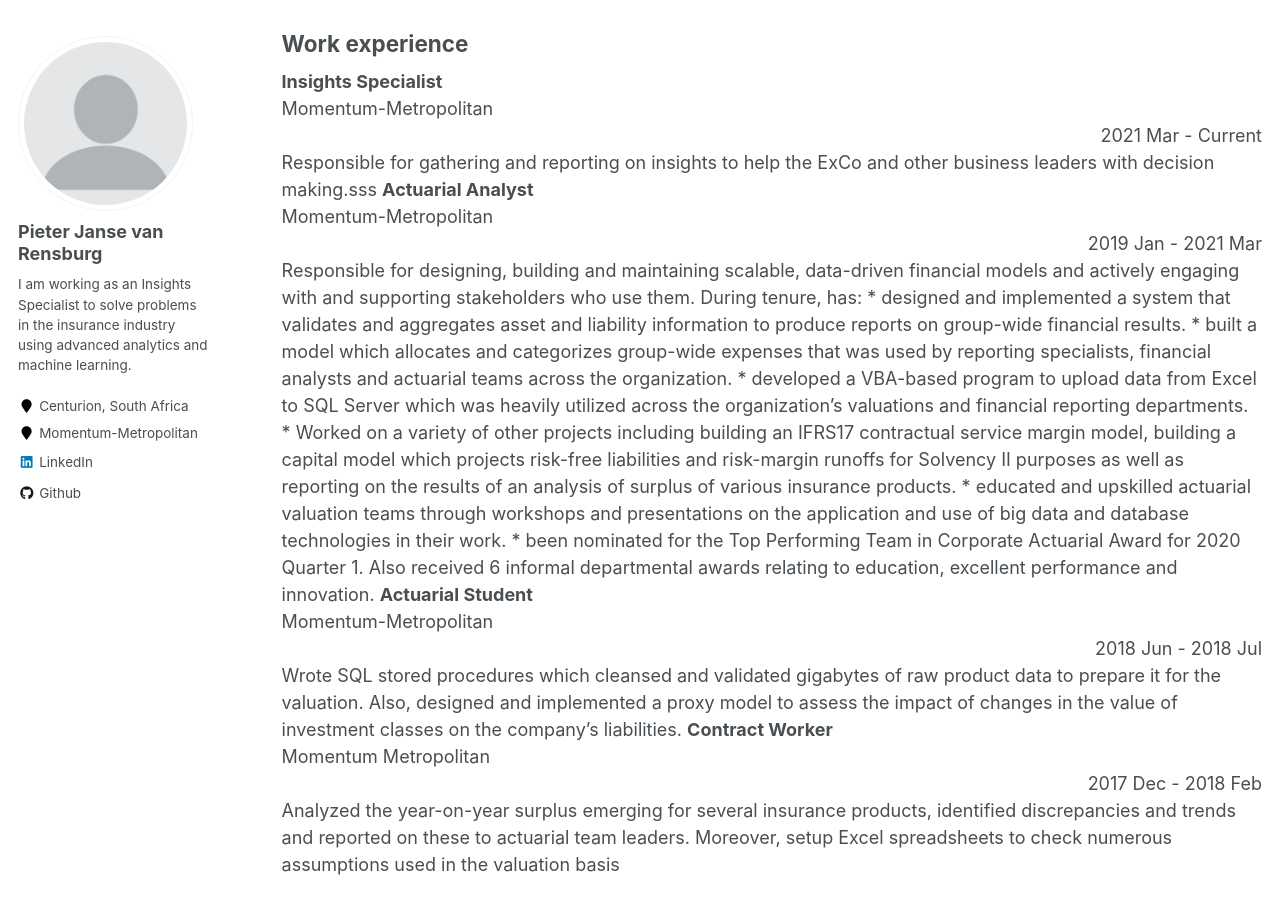
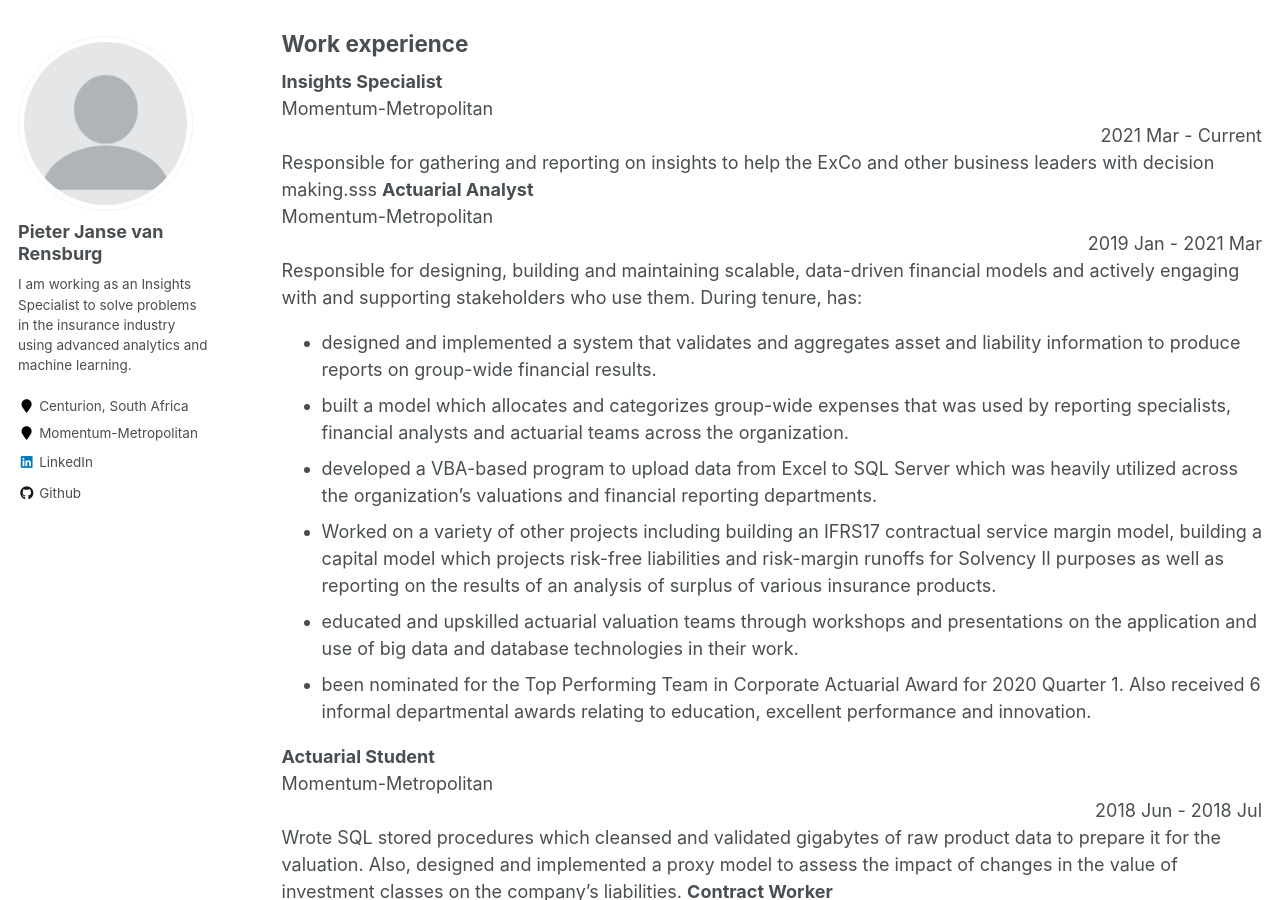
Before and after one commit to Pieter07/my-website, a Jekyll site: the page built from _pages/cv.html, in a window 1280 px wide and 900 px high, scrolled down 654 px. Built offline with Jekyll 4.4.1, drawn with Linux system fonts in a browser that asks for light colours.

Commit message:
Updated curriculum vitae html file.

```diff
--- a/_pages/cv.html
+++ b/_pages/cv.html
@@ -35,19 +35,21 @@ Momentum-Metropolitan <div style="text-align: right">2019 Jan - 2021 Mar</div>
 
 Responsible for designing, building and maintaining scalable, data-driven financial models and actively engaging with and
 supporting stakeholders who use them. During tenure, has:
-* designed and implemented a system that validates and aggregates asset and liability information to produce reports
-on group-wide financial results.
-* built a model which allocates and categorizes group-wide expenses that was used by reporting specialists, financial
-analysts and actuarial teams across the organization.
-* developed a VBA-based program to upload data from Excel to SQL Server which was heavily utilized across the
-organization’s valuations and financial reporting departments.
-* Worked on a variety of other projects including building an IFRS17 contractual service margin model, building a
-capital model which projects risk-free liabilities and risk-margin runoffs for Solvency II purposes as well as reporting
-on the results of an analysis of surplus of various insurance products.
-* educated and upskilled actuarial valuation teams through workshops and presentations on the application and use
-of big data and database technologies in their work.
-* been nominated for the Top Performing Team in Corporate Actuarial Award for 2020 Quarter 1. Also received 6
-informal departmental awards relating to education, excellent performance and innovation.
+<ul>
+  <li>designed and implemented a system that validates and aggregates asset and liability information to produce reports
+    on group-wide financial results.</li>
+  <li>built a model which allocates and categorizes group-wide expenses that was used by reporting specialists, financial
+    analysts and actuarial teams across the organization.</li>
+  <li>developed a VBA-based program to upload data from Excel to SQL Server which was heavily utilized across the
+    organization’s valuations and financial reporting departments.</li>
+  <li>Worked on a variety of other projects including building an IFRS17 contractual service margin model, building a
+    capital model which projects risk-free liabilities and risk-margin runoffs for Solvency II purposes as well as reporting
+    on the results of an analysis of surplus of various insurance products.</li>
+  <li>educated and upskilled actuarial valuation teams through workshops and presentations on the application and use
+    of big data and database technologies in their work.</li>
+  <li>been nominated for the Top Performing Team in Corporate Actuarial Award for 2020 Quarter 1. Also received 6
+    informal departmental awards relating to education, excellent performance and innovation.</li>
+</ul>
 
 <b>Actuarial Student</b></br>
 Momentum-Metropolitan <div style="text-align: right">2018 Jun - 2018 Jul</div>
```
